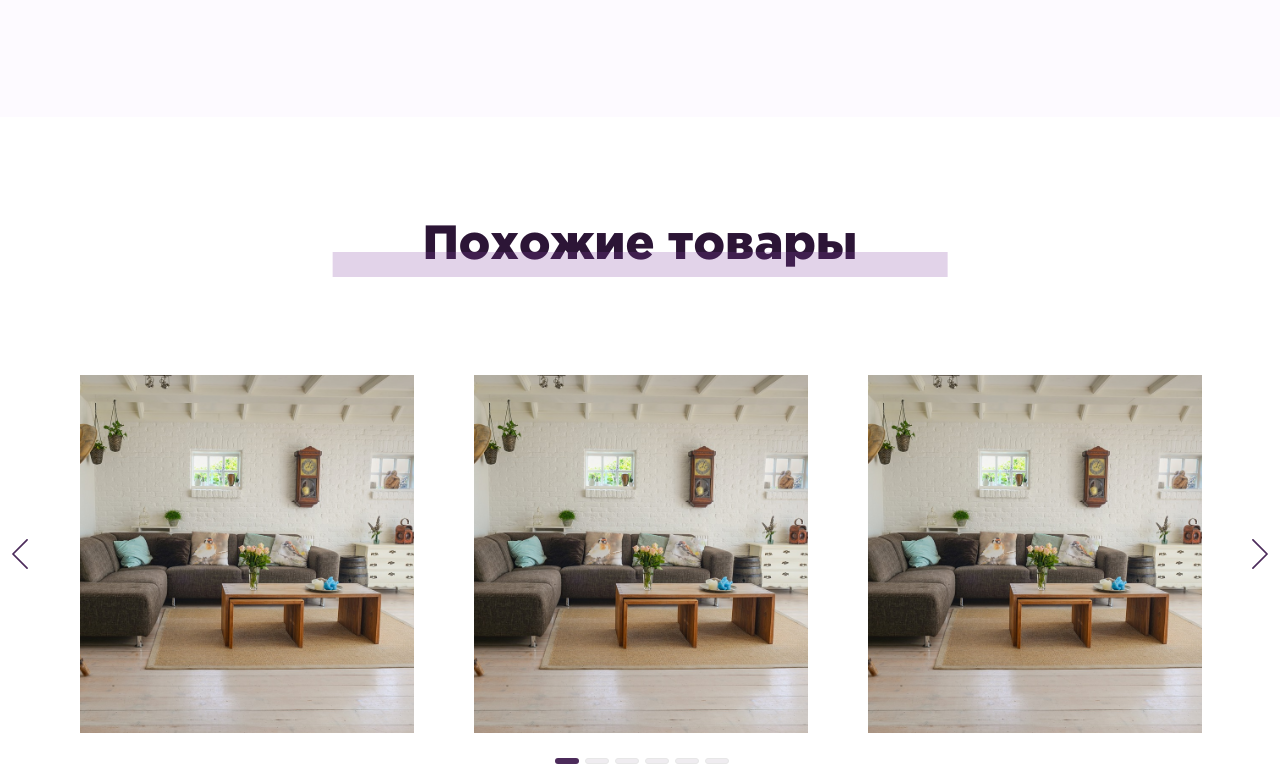
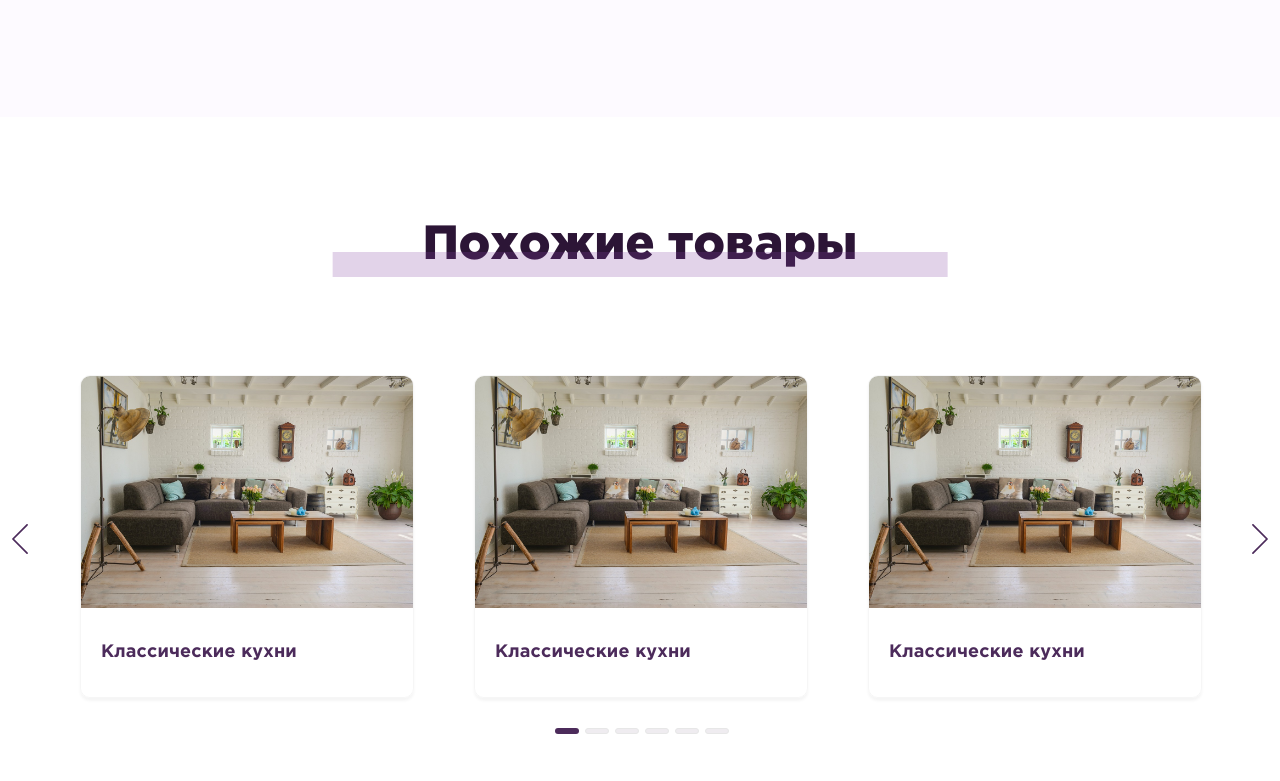
Before and after one commit to fantazer/MONA, a website: page app/item.html in a window 1280 px wide. Shown: the part 1440-2221 px from the top of the page. Drawn offline with nearby package versions, Linux system fonts and the light colour scheme; files whose address does not match are found by name.

Commit message:
add deploys version

```diff
--- a/app/css/style.styl
+++ b/app/css/style.styl
@@ -502,7 +502,7 @@
 	+below(768px)
 		padding: 40px 0
 	padding: 100px 0
-
+	overflow-x: hidden
 .section--dark
 	background: #fdfaff
 .section--clear
@@ -972,16 +972,17 @@
 	overflow: hidden
 	cp()
 	border 1px solid #f6f6f6
+	display: block
 .catalog__el-wrap
-	padding: 35% 10%
 	position: relative
 .catalog__el-img
+	padding: 35% 10%
 	bg-full()
-	position: absolute
+	//position: absolute
 	width: 100%
-	height: 100%
 	left: 0
 	top 0
+	//height: 100%
 .catalog__el-content
 	+below(640px)
 		padding: 15px
```
Also changed, not shown: app/css/style.css, app/img/screen/app/catalog-part.png, app/img/screen/app/catalog.png, app/img/screen/app/designers.png, app/img/screen/app/index.png, app/img/screen/app/material.png, dist/img/logo.svg (added), dist/js/add-on.js (added), 9 other files.
